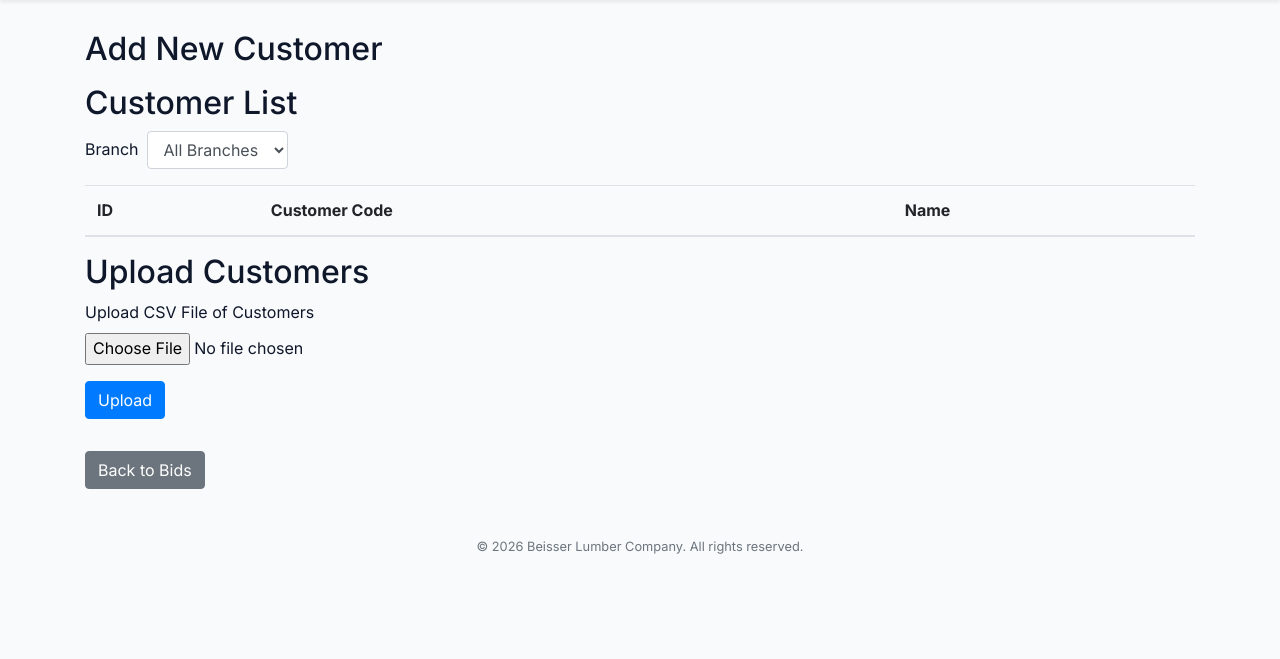
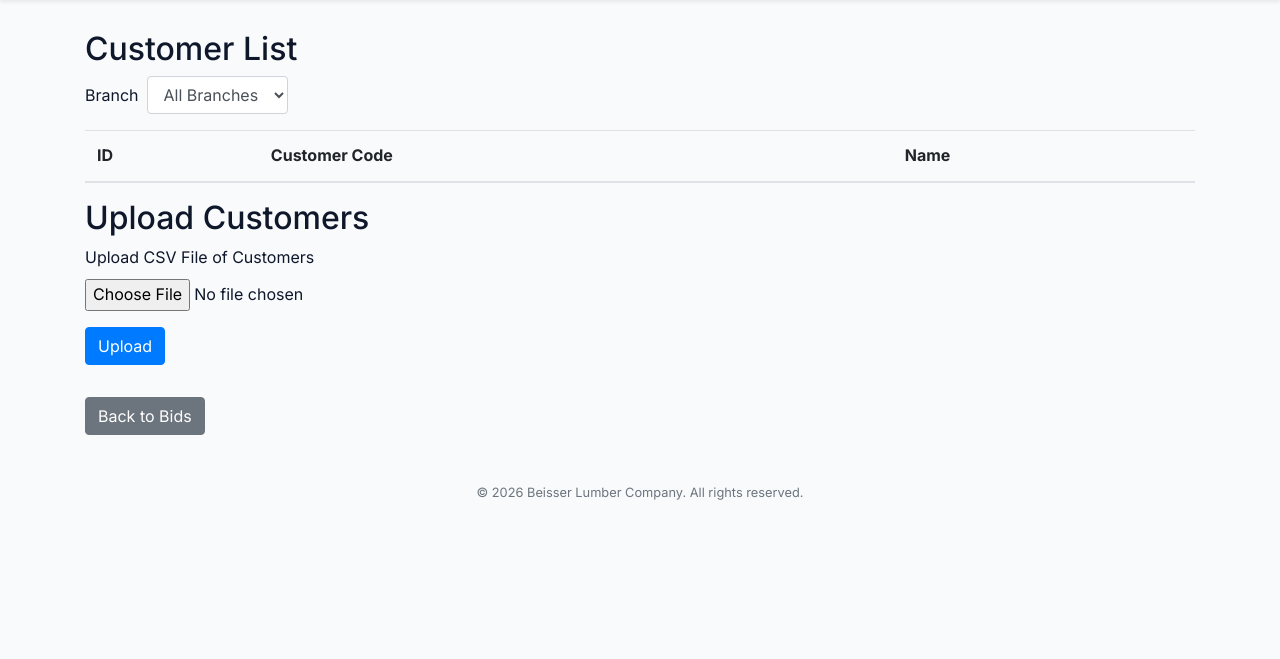
Before and after one commit to amcgrean/estimating-app, a Python web app: template project/templates/manage_customers.html in a window 1280 px wide. Shown: the part 70-729 px from the top of the page. Run offline with Jinja, Linux system fonts and the light colour scheme; the template is opened without the code that fills it, so the values that code supplies are empty; some libraries are stand-ins or nearby versions.

Commit message:
UI: Remove manual Add Customer form and logic

```diff
--- a/project/templates/manage_customers.html
+++ b/project/templates/manage_customers.html
@@ -4,19 +4,7 @@
 
 {% block content %}
 <div class="container mt-3">
-    <h2>Add New Customer</h2>
-    <form action="{{ url_for('admin.manage_customers') }}" method="POST" class="mb-3">
-        {{ add_customer_form.hidden_tag() }}
-        <div class="form-group">
-            {{ add_customer_form.customerCode.label }}
-            {{ add_customer_form.customerCode(class="form-control") }}
-        </div>
-        <div class="form-group">
-            {{ add_customer_form.name.label }}
-            {{ add_customer_form.name(class="form-control") }}
-        </div>
-        {{ add_customer_form.submit(class="btn btn-primary") }}
-    </form>
+    <!-- Manual Add Customer Removed -->
 
     <h2>Customer List</h2>
     <form method="GET" action="{{ url_for('admin.manage_customers') }}" class="form-inline mb-3">
```
Also changed, not shown: project/blueprints/admin/routes.py (+3 -19 lines).
